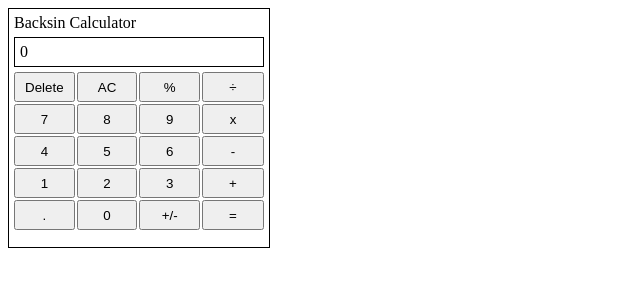
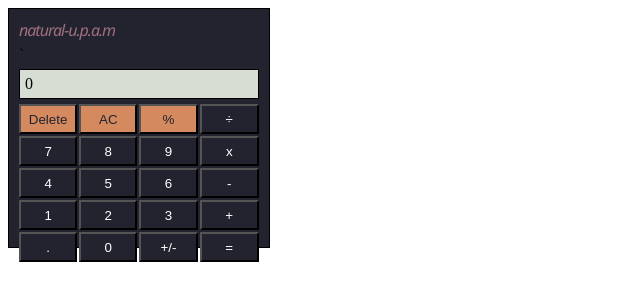
Before and after one commit to rifqibacksin/calculator, a plain HTML site: page index.html in a window 1280 px wide. Shown: the whole page, without its empty margins (0-640 px from the left). Drawn offline with Linux system fonts and the light colour scheme.

Commit message:
add styling: colours and fonts

```diff
--- a/index.html
+++ b/index.html
@@ -11,7 +11,9 @@
 
 <body>
     <div class="calculator">
-        Backsin Calculator
+        <div class="title">
+            natural-u.p.a.m
+        </div>`
         <div class="display">
             0
         </div>
--- a/styles.css
+++ b/styles.css
@@ -6,12 +6,21 @@
     width: 262px;
     height: 240px;
     border: 1px solid black;
-    padding: 5px;
+    padding: 10px;
 
     display: flex;
     flex-direction: column;
     justify-content: flex-start;
     gap: 5px;
+
+    background-color: rgb(34 35 46);
+}
+
+.title {
+    font-family: Gadget, "Segoe UI", "Helvetica Neue", Arial, sans-serif;
+    font-style: italic;
+    letter-spacing: -1px;
+    color: rgb(160 111 127);
 }
 
 .display {
@@ -19,6 +28,7 @@
     border: 1px solid black;
     height: 30px;
     width: 100%;
+    background-color: rgb(214 222 212);
 }
 
 button {
@@ -27,6 +37,8 @@
     height: 30px;
     margin: 0px;
     padding: 0px;
+    background-color: rgb(34 35 46);
+    color: white;
 }
 
 .buttons {
@@ -60,6 +72,11 @@
     gap: 2px;
 }
 
+.function button {
+    background-color: rgb(213 137 95);
+    color: rgb(34 35 46)
+}
+
 .digits button,
 .function button {
     flex: 1 1 calc(33.333% - 2px);
```
